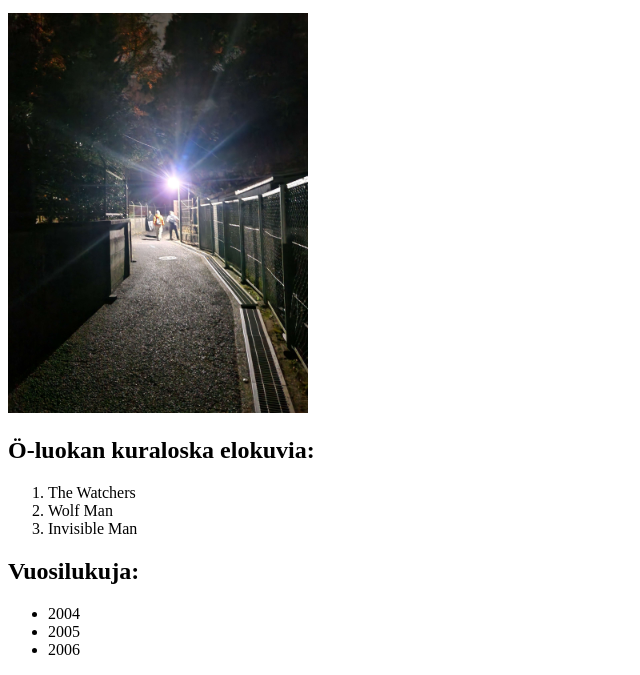
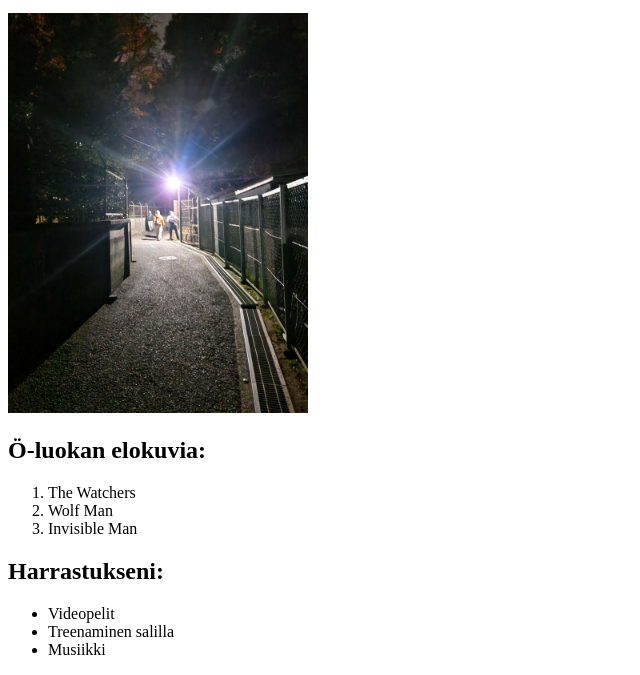
Before and after one commit to vuorigorilla1/websivusto-syksy25, a plain HTML site: page WS01_HTML/index.html in a window 1280 px wide. Shown: the part 101-776 px from the top of the page, without its empty margins (0-640 px from the left). Drawn offline with Linux system fonts and the light colour scheme.

Commit message:
neljäs commit

```diff
--- a/WS01_HTML/index.html
+++ b/WS01_HTML/index.html
@@ -9,18 +9,18 @@
     <p>Alla kuva Kouvolan yöstä</p>
     <img src="images/20231209_175225.jpg" alt="ts heat" height="400" width="300">
 
-    <h2>Ö-luokan kuraloska elokuvia:</h2>
+    <h2>Ö-luokan elokuvia:</h2>
      <ol>
       <li>The Watchers</li>
       <li>Wolf Man</li>
       <li>Invisible Man</li>
      </ol>
 
-     <h2>Vuosilukuja:</h2>
+     <h2>Harrastukseni:</h2>
      <ul>
-      <li>2004</li>
-      <li>2005</li>
-      <li>2006</li>
+      <li>Videopelit</li>
+      <li>Treenaminen salilla</li>
+      <li>Musiikki</li>
      </ul>
 
     <h2>Täältä löydät vastaukset kaikkeen:</h2>
```
